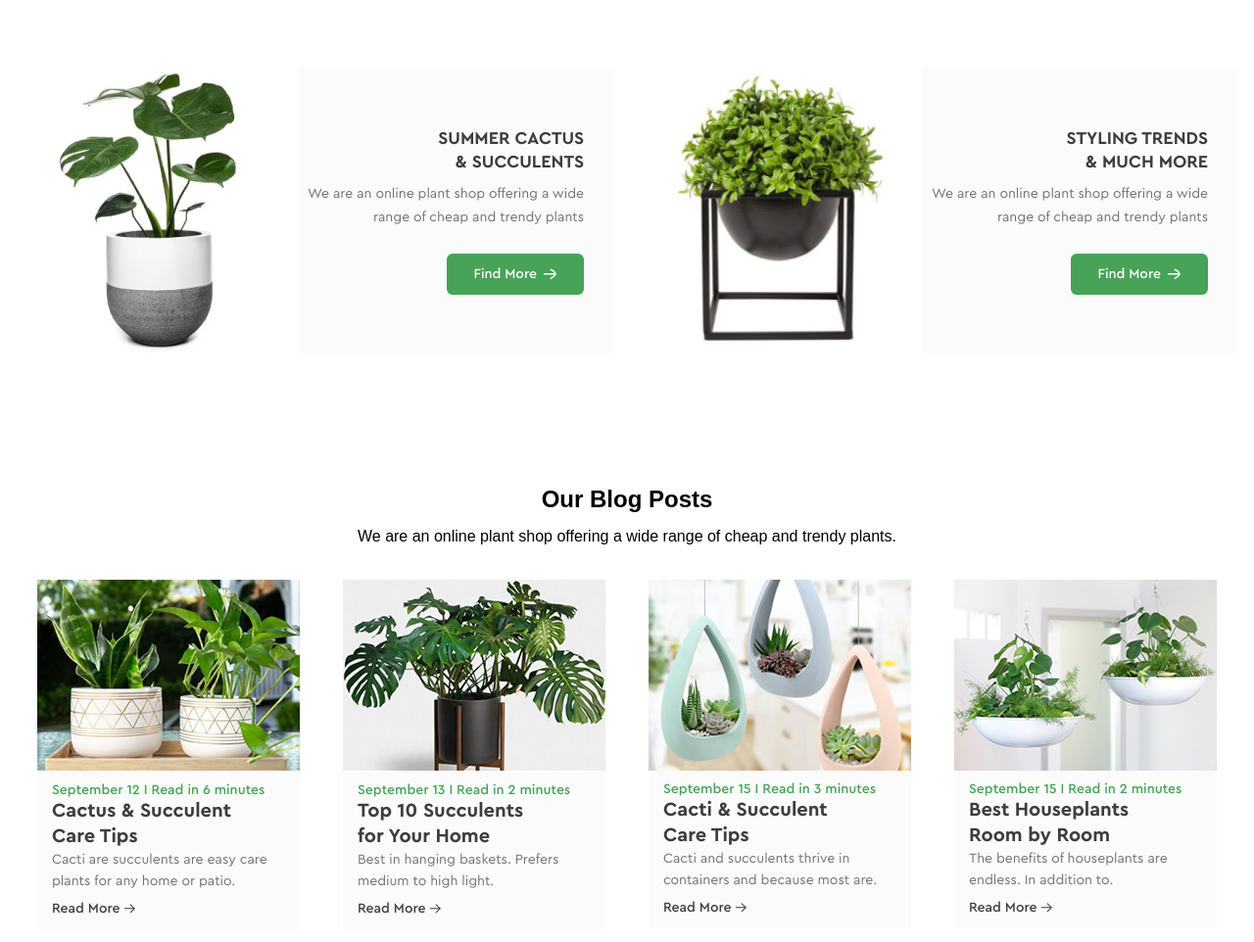
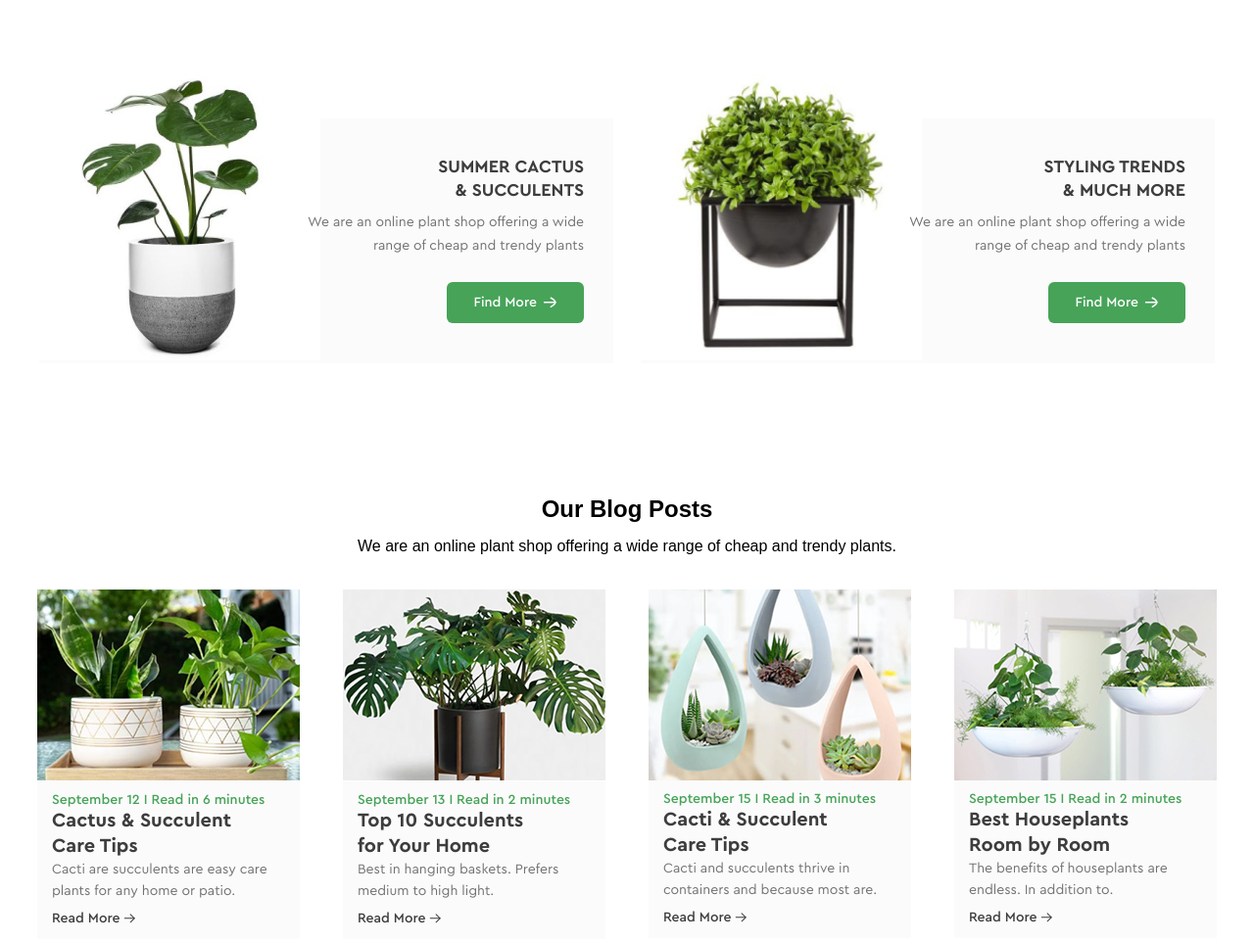
Before and after one commit to Nachkar-PSA/Lesson8_hw, a plain HTML site: page index.html in a window 1280 px wide. Shown: the whole page at 98% size. Drawn offline with Linux system fonts and the light colour scheme.

Commit message:
Update CSS styles

```diff
--- a/css/style.css
+++ b/css/style.css
@@ -29,7 +29,7 @@
     display: flex;
     flex-direction: column;
     row-gap: 135px;
-    padding: 69px 0;
+    padding: 121px 0;
 }
 
 .top__content {
@@ -40,16 +40,20 @@
 }
 
 .content {
-    display: flex;
     background-color: #FBFBFB;
+    width: 586px;
+    height: 250px;
 }
 
 .content__img {
     width: 287px;
     height: 292px;
+    position: absolute;
+    top: 76px;
 }
 
 .content__text {
+    position: relative;
     display: flex;
     flex-direction: column;
     justify-content: center;
@@ -57,6 +61,7 @@
     text-align: right;
     padding-right: 30px;
     color: #3D3D3D;
+    padding: 37px 30px 45px 0;
 }
 
 .content__title {
```
